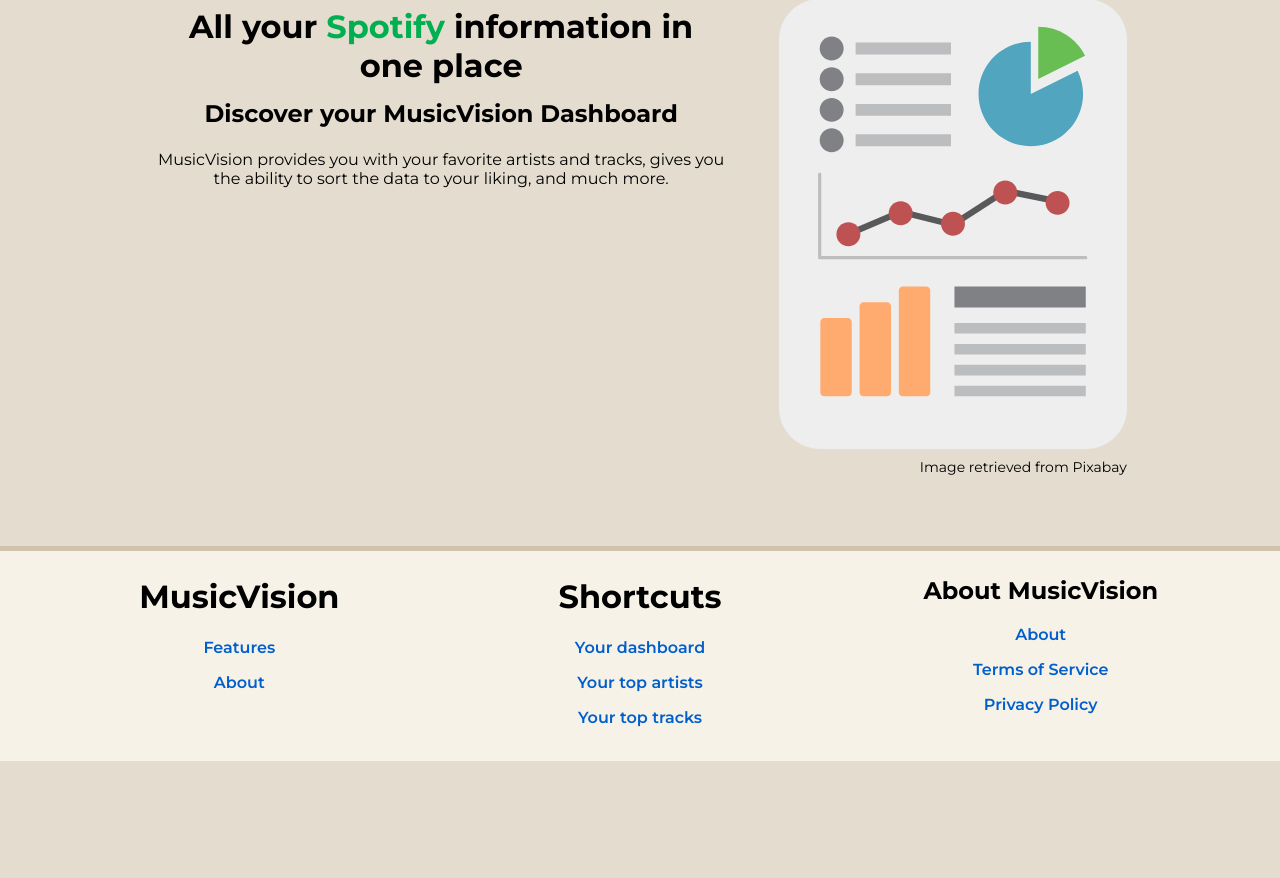
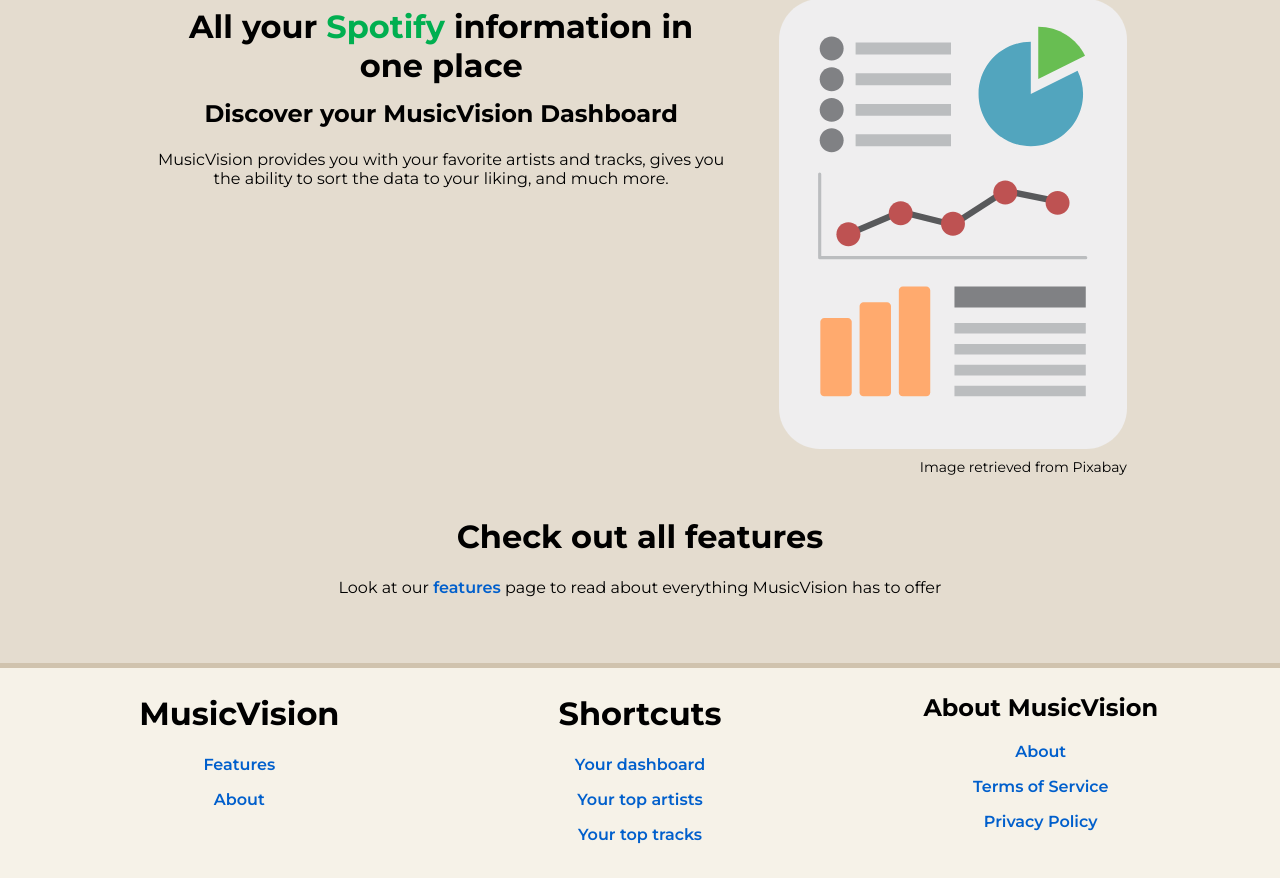
Before and after one commit to ZeroWave022/MusicVision, a Python web app: template musicvision/templates/general/index.html in a window 1280 px wide. Shown: the part 118-996 px from the top of the page. Before the commit the page ends 879 px from the top, so only its background shows below. Run offline with Jinja, Linux system fonts and the light colour scheme; the template is opened without the code that fills it, so the values that code supplies are empty.

Commit message:
feat: Add link to features page

```diff
--- a/musicvision/templates/general/index.html
+++ b/musicvision/templates/general/index.html
@@ -24,4 +24,6 @@
             <p>Image retrieved from Pixabay</p>
         </div>
     </div>
+    <h1>Check out all features</h1>
+    <p>Look at our <a class="styled-link" href="{{ url_for('general.features') }}">features</a> page to read about everything MusicVision has to offer</p>
 {% endblock %}
```
